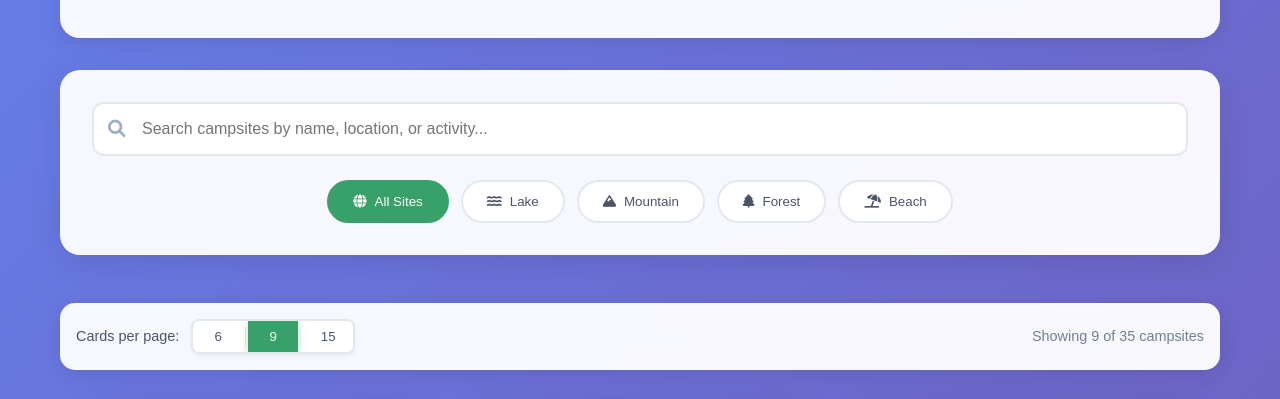
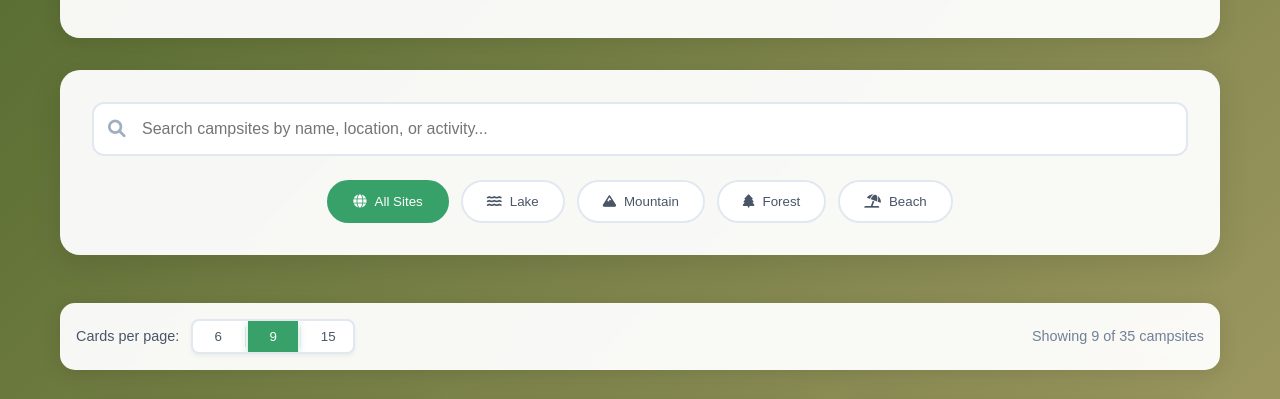
Before and after one commit to Joy-of-Coding/TechJoy-Challenge-Evening, a plain HTML site: page index.html in a window 1280 px wide. Shown: the part 143-542 px from the top of the page. Drawn offline with Linux system fonts and the light colour scheme.

Commit message:
updated colors to be more camp like colors

```diff
--- a/styles.css
+++ b/styles.css
@@ -9,7 +9,7 @@ body {
     font-family: 'Inter', -apple-system, BlinkMacSystemFont, 'Segoe UI', Roboto, sans-serif;
     line-height: 1.6;
     color: #333;
-    background: linear-gradient(135deg, #667eea 0%, #764ba2 100%);
+    background: linear-gradient(135deg, #556b2f 0%, #e2c290 100%);
     min-height: 100vh;
 }
 
```
